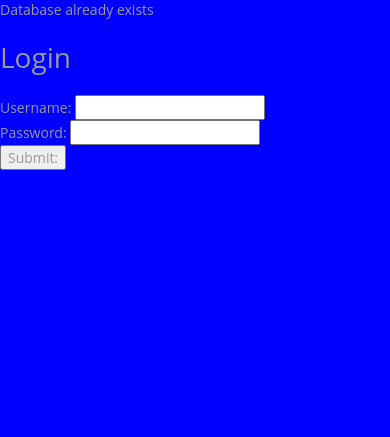
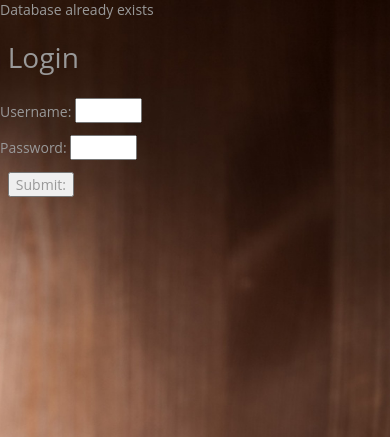
Before and after one commit to ATFizzles/todo2, a PHP site: page /login.php in a window 390 px wide. Shown: the top 437 px of the page. Run offline with PHP 8.4, Linux system fonts and the light colour scheme.

Commit message:
FINISHED major css work

```diff
--- a/css/main.css
+++ b/css/main.css
@@ -7,10 +7,18 @@ body{
 	color: #999;
 	background: #f1f1f1;
 	background-color: blue;
+	background-image: url('../images/coffee.jpg');
+	background-position:center;
+	background-attachment: fixed;
+	background-repeat: no-repeat;
+	-webkit-background-size: cover;
+  	-moz-background-size: cover;
+  	-o-background-size: cover;
+  	background-size: cover;
 }
 
 .wrap{
-	width: 80%;
+	width: 50%;
 	margin: 0 auto;
 }
 
@@ -25,8 +33,59 @@ body{
 }
 
 .delete-button{
-	padding-left: 340px;
+	float: right;
+	margin-right: 20px;
 }
+
+#login{
+		font-size: 50px;
+		text-align: center;
+		color: white;
+		text-decoration: none;
+	}
+
+	#register{
+		font-size: 50px;
+		text-align: center;
+		color: white;
+		text-decoration: none;
+	}
+
+	#a{
+		margin-top: 5%;
+		margin-left: 10%;
+	}
+
+	#b{
+		margin-top: 5%;
+		margin-left: 10%;
+	}
+
+	#usernamein{
+		width: 15%;
+		margin-top: 1%;
+	}
+
+	#passwordin{
+		width: 15%;
+		margin-top: 3%;
+	}
+
+	#logsubmit{
+		margin-top: 3%;
+		text-decoration: none;
+		margin-left: 2%;
+	}
+
+	#regsubmit{
+		margin-top: 3%;
+		text-decoration: none;
+		margin-left: 2%;
+	}
+
+	h1{
+		margin-left: 2%;
+	}
 
 
 @media only screen and (min-device-width: 375px) and (max-device-width: 667px) {
--- a/todo2.php
+++ b/todo2.php
@@ -36,7 +36,7 @@
 			</ul>
 		</div>
 	<form class="add-new-task" autocomplete="off">
-		<input type="text" name="new-task" placeholder="Add new item..."/>
+		<input id="added" type="text" name="new-task" placeholder="Add new item..."/>
 	</form>
 	</div>
 </body>
--- a/view/login-form.php
+++ b/view/login-form.php
@@ -8,15 +8,15 @@
  <form id="log" method="post" action="<?php echo $path . "controller/login-user.php"; ?>">
       <div>
 		<label for="username">Username: </label>
-		<input type="text" name="username" />
+		<input id="usernamein" type="text" name="username" />
 	</div>
 
 	<div>
 		<label for="password">Password: </label>
-		<input type="password" name="password" />
+		<input id="passwordin" type="password" name="password" />
 	</div>
 
 	<div>
-		<button id="sub" type="submit">Submit:</button>
+		<button id="logsubmit" type="submit">Submit:</button>
 	</div>
  </form>
--- a/view/navigation.php
+++ b/view/navigation.php
@@ -8,7 +8,7 @@
 <nav>
     <ul>
         <!-- create a link that point to the post file -->
-         <li><a href="<?php echo $path. "login.php" ?>">Login</a></li>
-         <li><a href="<?php echo $path. "register.php" ?>">Register</a></li>
+         <li id="a"><a id="login" href="<?php echo $path. "login.php" ?>">Login</a></li>
+         <li id="b"><a id="register" href="<?php echo $path. "register.php" ?>">Register</a></li>
     </ul>
 </nav>
```
Also changed, not shown: other parts of css/main.css (+56 -6 lines), view/register-form.php (+4 -4 lines), images/coffee.jpg (added).
